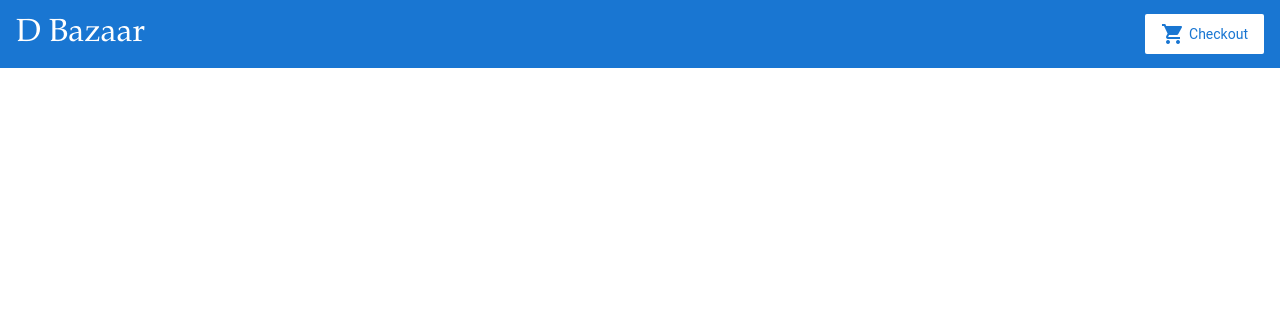
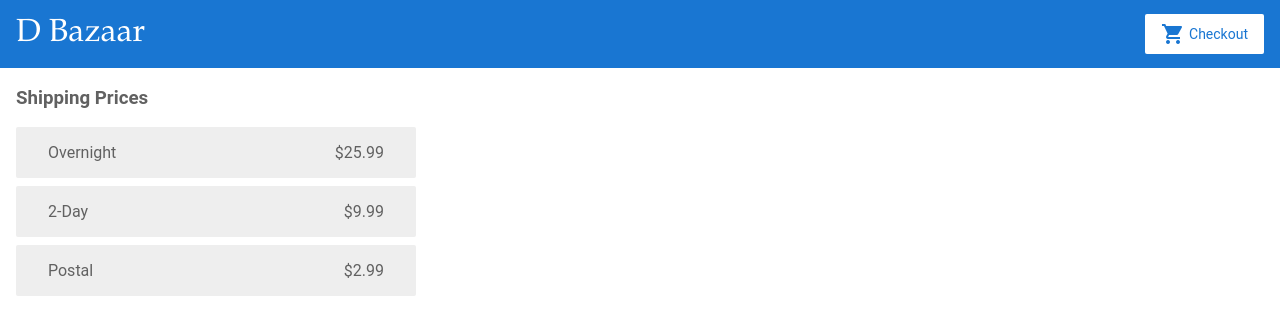
Before and after one commit to dshafique/Angular-myPhoneStore, an Angular app: page /shipping in a window 1280 px wide. Before the commit this address led to /. Shown: the top 334 px of the page. Built offline with nearby package versions, Linux system fonts and the light colour scheme.

Commit message:
added shipping prices feature.

```diff
--- a/src/app/cart.service.ts
+++ b/src/app/cart.service.ts
@@ -1,4 +1,5 @@
 import { Injectable } from '@angular/core';
+import { HttpClient } from '@angular/common/http';
 
 @Injectable({
   providedIn: 'root'
@@ -6,6 +7,10 @@
 export class CartService {
 
   items = [];
+
+  constructor(
+    private http: HttpClient
+  ) {}
 
  addToCart(Phones) {
     this.items.push(Phones);
@@ -19,4 +24,8 @@
     this.items = [];
     return this.items;
   }
+
+  getShippingPrices() {
+    return this.http.get('/assets/shipping.json');
+  }
 }
--- a/src/app/cart/cart.component.html
+++ b/src/app/cart/cart.component.html
@@ -1,4 +1,8 @@
 <h3>Cart</h3>
+
+<p>
+  <a routerLink="/shipping">Shipping Prices</a>
+</p>
 
 <div class="cart-item" *ngFor="let item of items">
   <span>{{ item.name }}</span>
--- /dev/null
+++ b/src/app/shipping/shipping.component.html
@@ -0,0 +1,6 @@
+<h3>Shipping Prices</h3>
+
+<div class="shipping-item" *ngFor="let shipping of shippingCosts | async">
+  <span>{{ shipping.type }}</span>
+  <span>{{ shipping.price | currency }}</span>
+</div>
--- /dev/null
+++ b/src/app/shipping/shipping.component.ts
@@ -0,0 +1,19 @@
+import { Component, OnInit } from '@angular/core';
+
+import { CartService } from '../cart.service';
+
+@Component({
+  selector: 'app-shipping',
+  templateUrl: './shipping.component.html',
+  styleUrls: ['./shipping.component.css']
+})
+export class ShippingComponent {
+  shippingCosts;
+
+  constructor(
+  private cartService: CartService
+) {
+  this.shippingCosts = this.cartService.getShippingPrices();
+}
+
+}
--- a/src/assets/shipping.json
+++ b/src/assets/shipping.json
@@ -11,4 +11,5 @@
     "type": "Postal",
     "price": 2.99
   }
+
 ]
```
Also changed, not shown: src/app/app.module.ts (+6 -1 lines), src/app/shipping/shipping.component.css (added).
